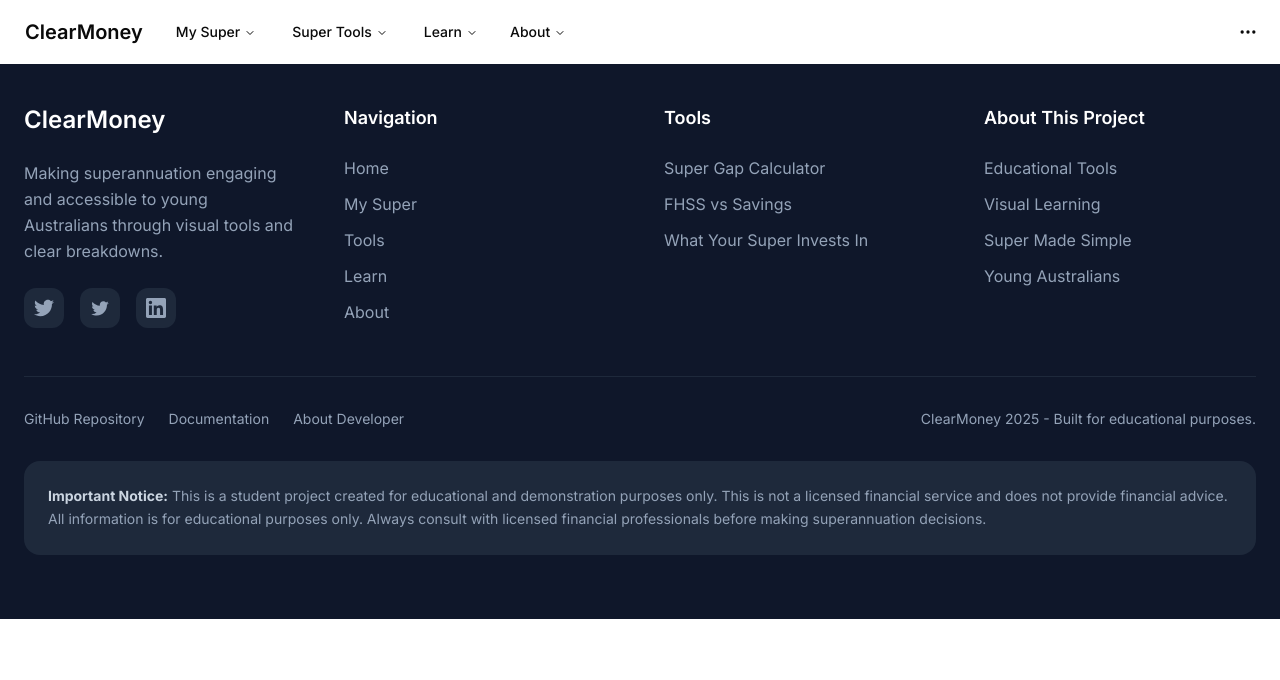
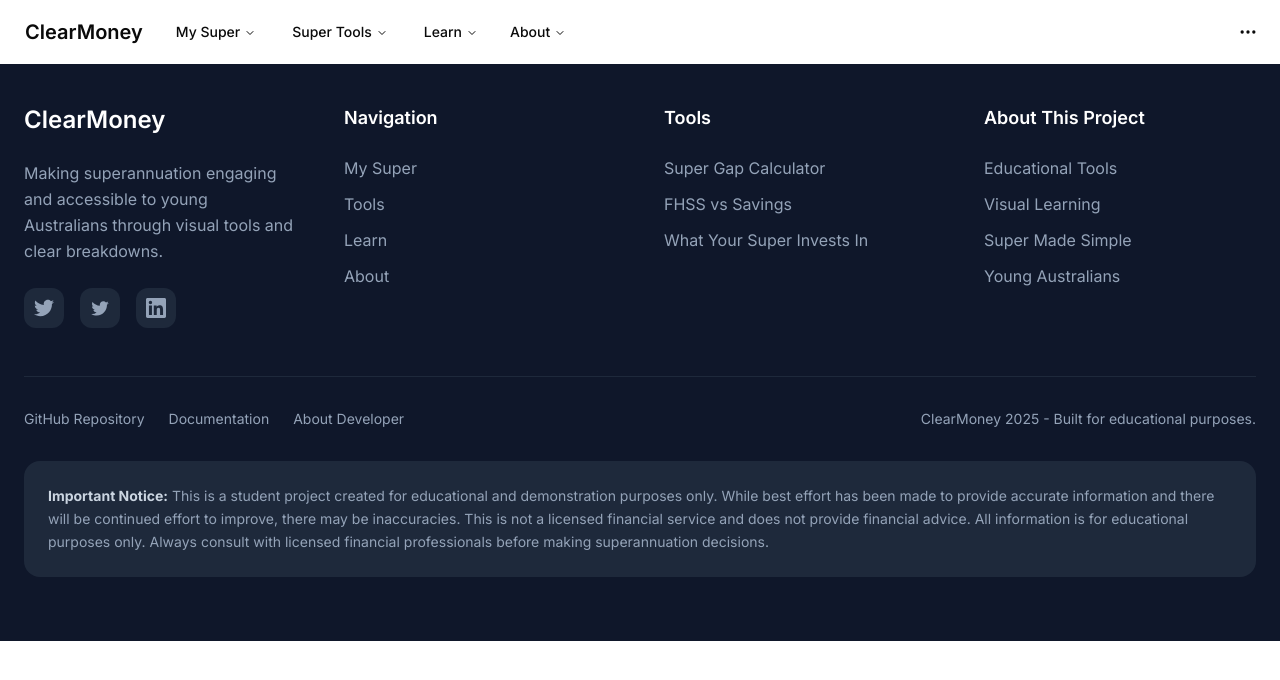
Before and after one commit to EthanPat25/ClearMoney, a Next.js app in the folder clearmoney/: page / in a window 1280 px wide. Shown: the top 680 px of the page. Built offline with nearby package versions, Linux system fonts and the light colour scheme.

Commit message:
Change Text of Disclaimer in Footer.tsx

```diff
--- a/clearmoney/src/app/components/ui/Footer.tsx
+++ b/clearmoney/src/app/components/ui/Footer.tsx
@@ -46,9 +46,6 @@ export function Footer() {
             <h4 className="font-semibold text-lg">Navigation</h4>
             <div className="space-y-3">
               <div className="text-slate-400 hover:text-white cursor-pointer transition-colors">
-                Home
-              </div>
-              <div className="text-slate-400 hover:text-white cursor-pointer transition-colors">
                 My Super
               </div>
               <div className="text-slate-400 hover:text-white cursor-pointer transition-colors">
@@ -78,7 +75,6 @@ export function Footer() {
             </div>
           </div>
 
-          {/* About Project */}
           <div className="space-y-6">
             <h4 className="font-semibold text-lg">About This Project</h4>
             <div className="space-y-3">
@@ -113,9 +109,11 @@ export function Footer() {
             <p className="text-sm text-slate-400 leading-relaxed">
               <strong className="text-slate-300">Important Notice:</strong> This
               is a student project created for educational and demonstration
-              purposes only. This is not a licensed financial service and does
-              not provide financial advice. All information is for educational
-              purposes only. Always consult with licensed financial
+              purposes only. While best effort has been made to provide accurate
+              information and there will be continued effort to improve, there
+              may be inaccuracies. This is not a licensed financial service and
+              does not provide financial advice. All information is for
+              educational purposes only. Always consult with licensed financial
               professionals before making superannuation decisions.
             </p>
           </div>
```
